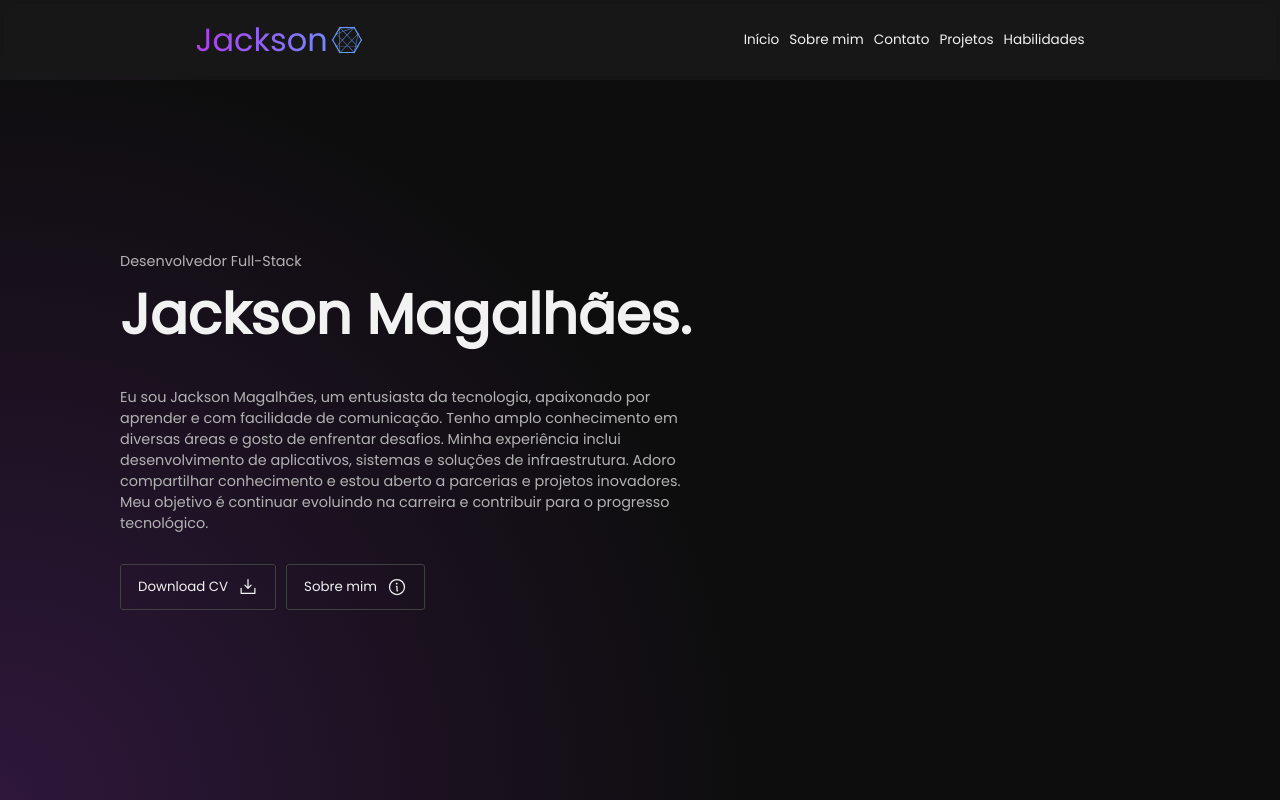
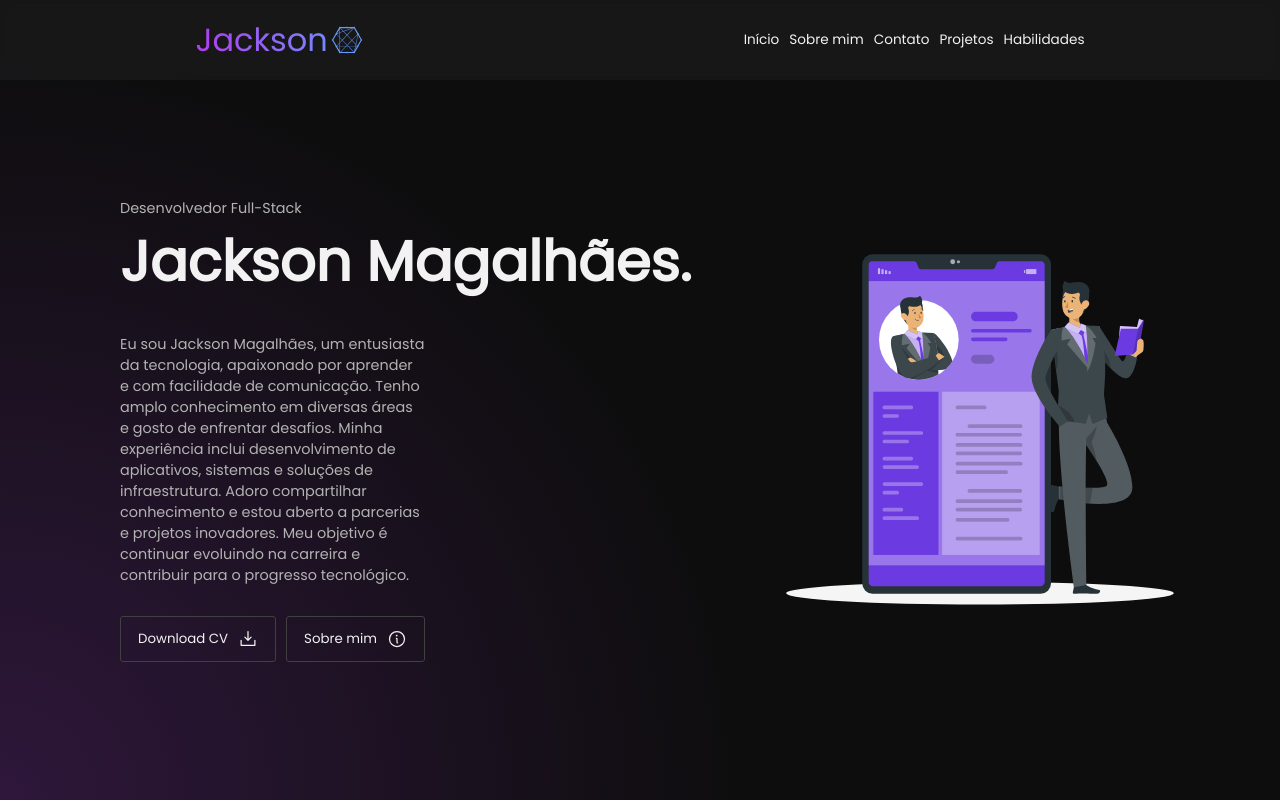
Before and after one commit to Jackson-SM/Portfolio_3.0, a Next.js app: page / in a window 1280 px wide. Built offline with nearby package versions, Linux system fonts and the light colour scheme.

Commit message:
feat: finished section hero

```diff
--- a/src/components/SectionHero/index.tsx
+++ b/src/components/SectionHero/index.tsx
@@ -1,4 +1,6 @@
 import { DownloadSimple, Info } from "@phosphor-icons/react";
+import Image from "next/image";
+import illustration from "../../assets/hero_dev2.svg";
 import { Button } from "../Button";
 import * as Styled from "./styles";
 
@@ -30,6 +32,9 @@ export const SectionHero = () => {
           </Button>
         </div>
       </Styled.ContainerAboutMe>
+      <div>
+        <Image src={illustration} alt="" />
+      </div>
     </Styled.SectionHero>
   );
 };
--- a/src/components/SectionHero/styles.ts
+++ b/src/components/SectionHero/styles.ts
@@ -5,7 +5,8 @@ import { transparentize } from "polished";
 export const SectionHero = styled("section", {
   height: "100vh",
   display: "flex",
-  justifyContent: "start",
+  justifyContent: "space-between",
+  alignItems: "center",
 
   backgroundImage: `radial-gradient(circle at 0% 100%,${transparentize(
     0.8,
@@ -15,9 +16,26 @@ export const SectionHero = styled("section", {
   padding: 20,
   paddingTop: "80px",
 
+  "& > div > img": {
+    marginRight: 30,
+
+    "@large": {
+      margin: 0,
+    },
+  },
+
   "@large": {
     flexDirection: "column",
     alignItems: "center",
+    justifyContent: "center",
+
+    "& > div > img": {
+      display: "none",
+    },
+  },
+
+  "@medium": {
+    height: "100vh",
   },
 });
 
@@ -35,6 +53,10 @@ export const ContainerAboutMe = styled("div", {
     width: 100,
     height: 100,
   },
+
+  "@large": {
+    margin: 0,
+  },
 });
 
 export const ImageIllustration = styled(Image, {
@@ -43,6 +65,10 @@ export const ImageIllustration = styled(Image, {
 });
 export const TitleHero = styled("h1", {
   fontSize: "3.5rem",
+
+  "@medium": {
+    fontSize: "2.5rem",
+  },
 });
 export const DescriptionHero = styled("p", {
   fontSize: "0.9rem",
@@ -50,6 +76,11 @@ export const DescriptionHero = styled("p", {
 
   maxWidth: "50%",
 
+  "@medium": {
+    fontSize: "0.7rem",
+    maxWidth: "100%",
+  },
+
   "& > span.primary": {},
   "& > span.secondary": {},
   "& > span.tertiary": {},
```
